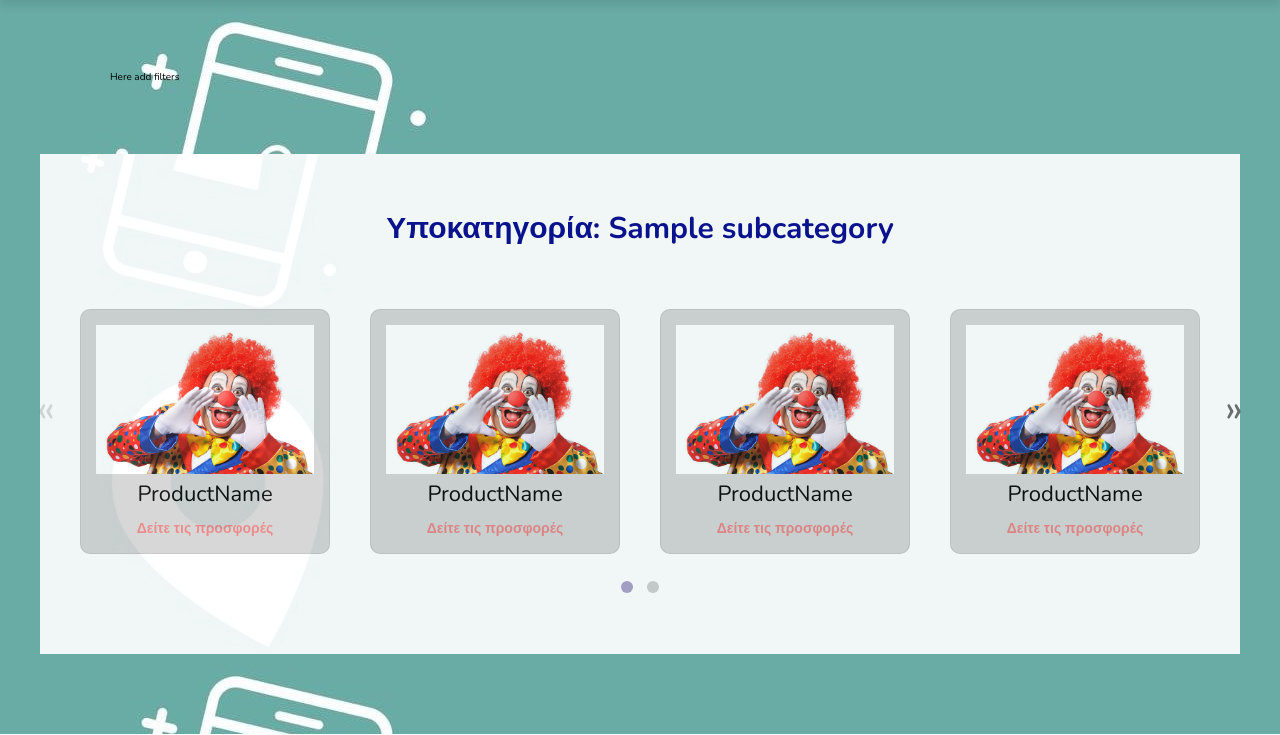
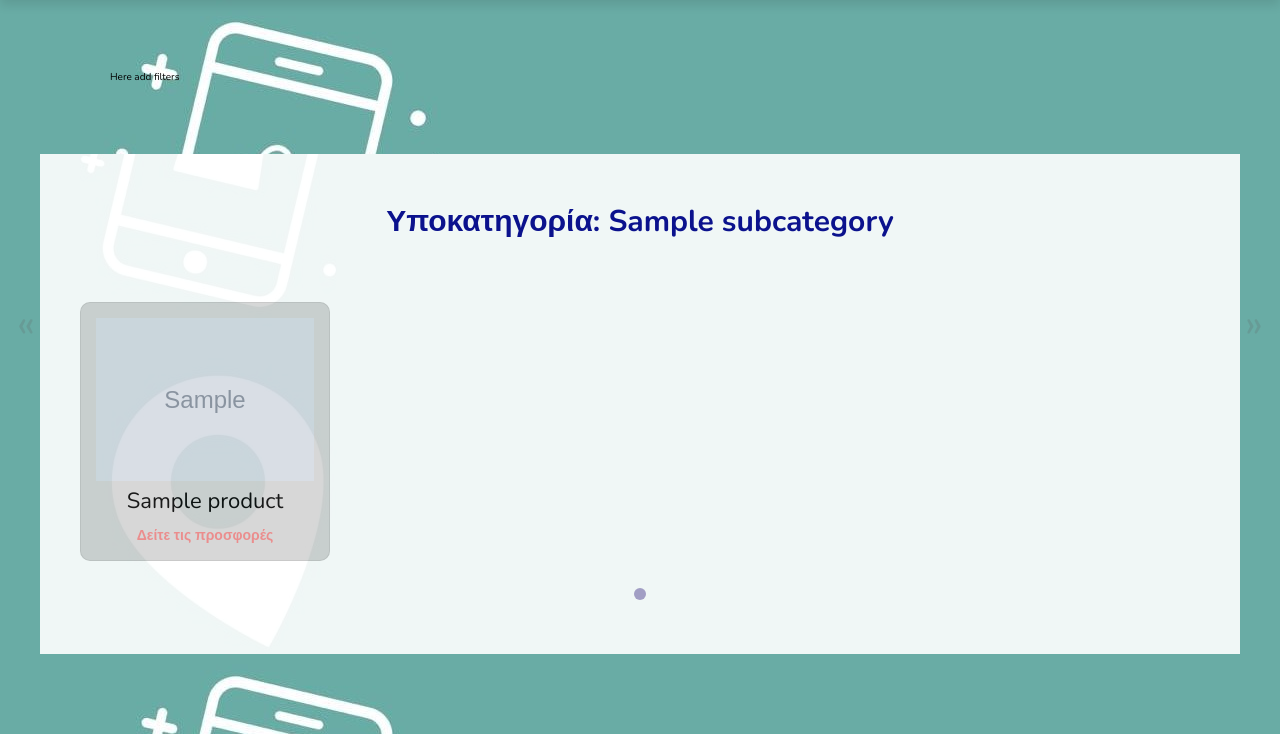
Before and after one commit to Theodoscus/Web-Project-Final-Version, a PHP site: page /subcategory_products.php in a window 1280 px wide. Shown: the part 74-809 px from the top of the page. Run offline with PHP 8.4, Linux system fonts and the light colour scheme; the visitor is signed in with stand-in values (Sample User, id 1); tables that the repository leaves empty or names only in its code hold one stand-in row (values such as "Sample post"); grey boxes marked "Sample" are stand-in pictures; some libraries are stand-ins or nearby versions.

Commit message:
Dynamic subcategory

```diff
--- a/subcategory_products.php
+++ b/subcategory_products.php
@@ -47,107 +47,37 @@ if(!isset($user_id)){
 
    <div class="glider-contain">
       <div class="glider">
+
+         <?php
+         $query = $conn->query("SELECT * FROM product WHERE subcategory_subcategory_id = $subcategoryId");
+
+            while (($row = $query->fetch()) !== false ){
+               $imageURL = 'images/'.$row["product_image"];
+         ?>
+
          <div class="product-box">
-
             <div class="p-img-container">
                <div class="p-img">
                   <a href="#">
-                     <img src="images/clown-image.jpg"  >
+                     <img src="<?php echo $imageURL; ?>" alt="images/clown-image.jpg" >
                   </a>
                </div>
             </div>
 
             <div class="p-box-text">
                <div class="product-category">
-                  <span>ProductName</span>
+                  <span><?php echo $row["product_name"];?></span>
                </div>
             </div>
             <a href="#" class="product-title">
                Δείτε τις προσφορές
             </a>
          </div>
-
-         <div class="product-box">
-
-            <div class="p-img-container">
-               <div class="p-img">
-                  <a href="#">
-                     <img src="images/clown-image.jpg"  >
-                  </a>
-               </div>
-            </div>
-
-            <div class="p-box-text">
-               <div class="product-category">
-                  <span>ProductName</span>
-               </div>
-            </div>
-            <a href="#" class="product-title">
-               Δείτε τις προσφορές
-            </a>
-         </div>
-
-         <div class="product-box">
-
-            <div class="p-img-container">
-               <div class="p-img">
-                  <a href="#">
-                     <img src="images/clown-image.jpg"  >
-                  </a>
-               </div>
-            </div>
-
-            <div class="p-box-text">
-               <div class="product-category">
-                  <span>ProductName</span>
-               </div>
-            </div>
-            <a href="#" class="product-title">
-               Δείτε τις προσφορές
-            </a>
-         </div>
-
-
-         <div class="product-box">
-
-            <div class="p-img-container">
-               <div class="p-img">
-                  <a href="#">
-                     <img src="images/clown-image.jpg"  >
-                  </a>
-               </div>
-            </div>
-
-            <div class="p-box-text">
-               <div class="product-category">
-                  <span>ProductName</span>
-               </div>
-            </div>
-            <a href="#" class="product-title">
-               Δείτε τις προσφορές
-            </a>
-         </div>
-
-         <div class="product-box">
-
-            <div class="p-img-container">
-               <div class="p-img">
-                  <a href="#">
-                     <img src="images/clown-image.jpg"  >
-                  </a>
-               </div>
-            </div>
-
-            <div class="p-box-text">
-               <div class="product-category">
-                  <span>ProductName</span>
-               </div>
-            </div>
-            <a href="#" class="product-title">
-               Δείτε τις προσφορές
-            </a>
-         </div>
+            <?php
+               }
+            ?>
       </div>
+   </div>
 
       <button aria-label="Previous" class="glider-prev">«</button>
       <button aria-label="Next" class="glider-next">»</button>
```
Also changed, not shown: images/Ariel-Professional.png (added), images/Skip-Core-Clean.png (added), images/pharmasept-mild-laundry.png (added).
